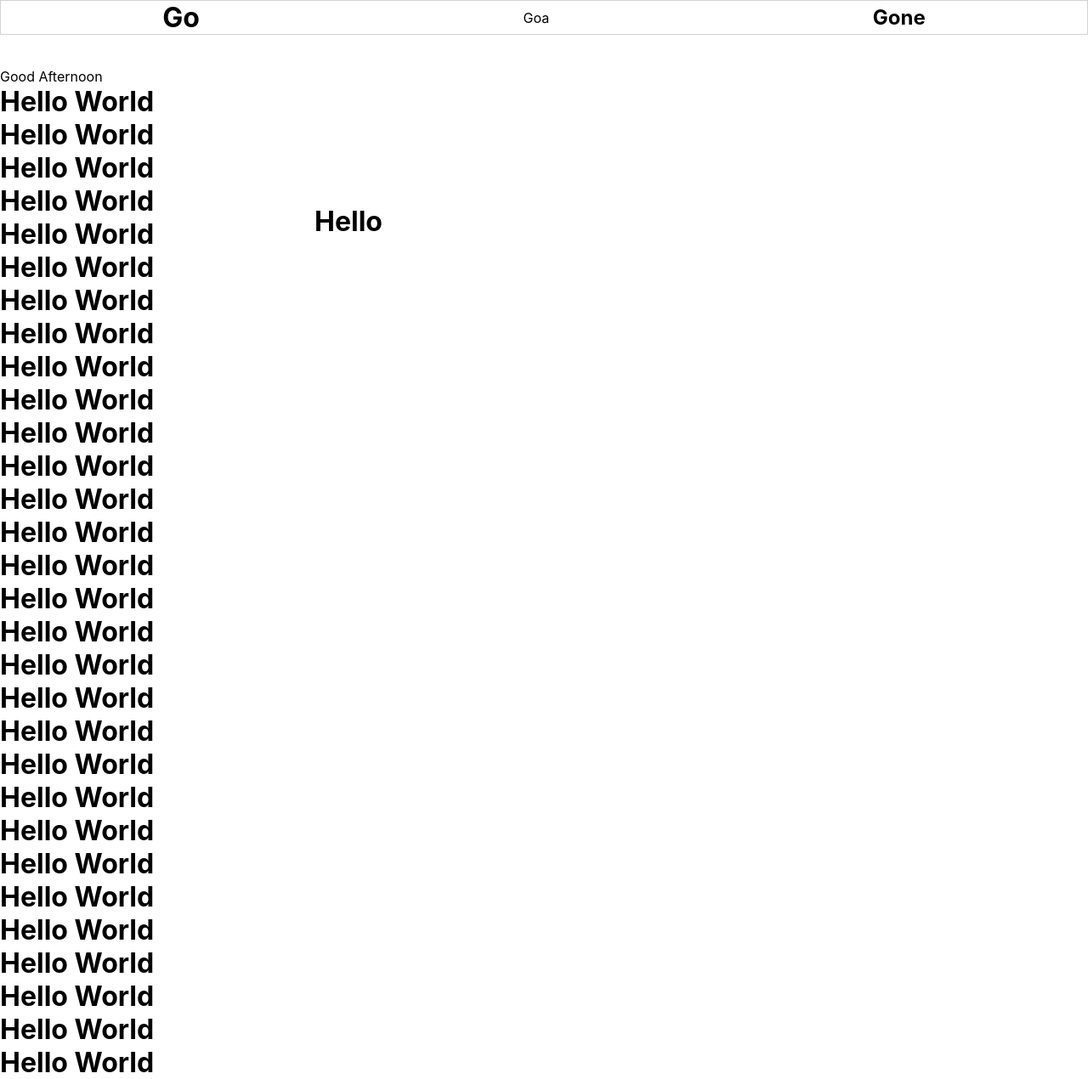
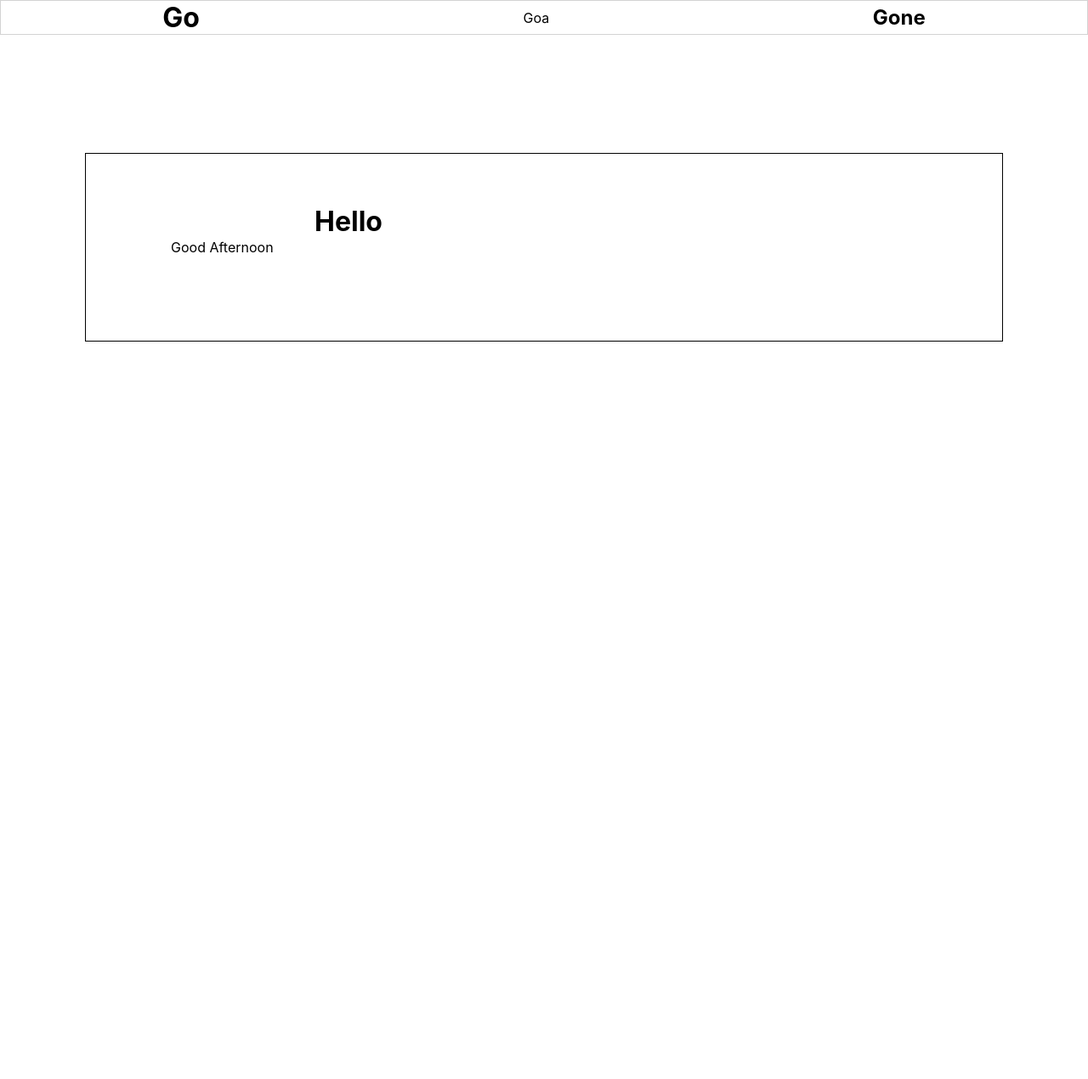
Before and after one commit to vermad843/CSS, a React (Create React App) app: page / in a window 1280 px wide. Shown: the top 1270 px of the page at 85% size. After the commit the page ends 800 px from the top, so only its background shows below. Built offline with nearby package versions, Linux system fonts and the light colour scheme.

Commit message:
margin padding border

```diff
--- a/src/App.css
+++ b/src/App.css
@@ -12,7 +12,6 @@
   z-index : 100;
 }
 
-
 .banner >h1 {
   position: relative;
   top : 200px;
@@ -20,3 +19,18 @@
   left : 370px;
   bottom : 1000px;
 }
+
+.banner >p {
+  margin-top : 100px;
+  margin-right : 100px;
+  margin-bottom : 100px;
+  margin-left : 100px;
+  padding-top : 100px;
+  padding-right : 100px;
+  padding-bottom : 100px;
+  padding-left : 100px;
+  border-top:1px solid black;
+  border-right:1px solid black;
+  border-bottom:1px solid black;
+  border-left:1px solid black;
+}
--- a/src/App.js
+++ b/src/App.js
@@ -13,37 +13,6 @@ function App() {
             <h1>Hello</h1>
             <p>Good Afternoon</p>
         </div>
-        <h1>Hello World</h1>
-        <h1>Hello World</h1>
-        <h1>Hello World</h1>
-        <h1>Hello World</h1>
-        <h1>Hello World</h1>
-        <h1>Hello World</h1>
-        <h1>Hello World</h1>
-        <h1>Hello World</h1>
-        <h1>Hello World</h1>
-        <h1>Hello World</h1>
-        <h1>Hello World</h1>
-        <h1>Hello World</h1>
-        <h1>Hello World</h1>
-        <h1>Hello World</h1>
-        <h1>Hello World</h1>
-        <h1>Hello World</h1>
-        <h1>Hello World</h1>
-        <h1>Hello World</h1>
-        <h1>Hello World</h1>
-        <h1>Hello World</h1>
-        <h1>Hello World</h1>
-        <h1>Hello World</h1>
-        <h1>Hello World</h1>
-        <h1>Hello World</h1>
-        <h1>Hello World</h1>
-        <h1>Hello World</h1>
-        <h1>Hello World</h1>
-        <h1>Hello World</h1>
-        <h1>Hello World</h1>
-        <h1>Hello World</h1>
-
     </div>
   );
 }
```
